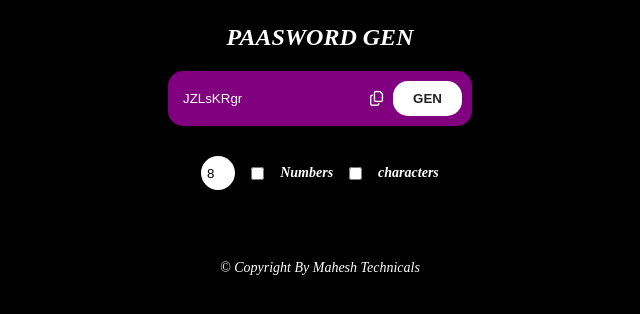
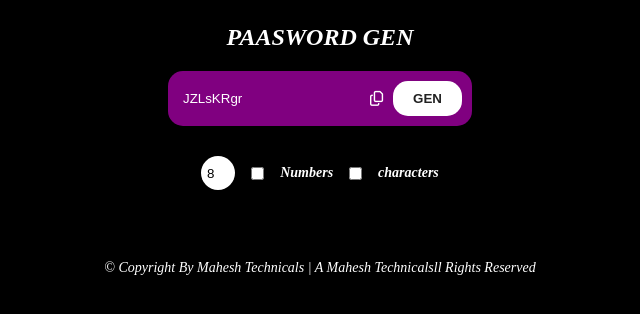
Before and after one commit to Maheshvarma78/Password-Generator, a plain HTML site: page index.html in a window 1280 px wide. Shown: the whole page, without its empty margins (320-960 px from the left). Drawn offline with Linux system fonts and the light colour scheme.

Commit message:
update footer Credits

```diff
--- a/index.html
+++ b/index.html
@@ -32,7 +32,8 @@
       <label for="Numbrrs"> characters </label>
     </div>
 
-    <p>© Copyright By Mahesh Technicals</p>
+
+    <p>© Copyright By <a href="https://maheshtechnicals.com/" target="" _blank>Mahesh Technicals</a> | A <a href="https://maheshtechnicals.com/" target="" _blank>Mahesh Technicals</a>ll Rights Reserved</p>
 
   </div>
 
--- a/style.css
+++ b/style.css
@@ -117,3 +117,13 @@ label {
   text-align: center;
   font-size: 14px;
 }
+
+#main a {
+  text-decoration: none;
+  color: white;
+  cursor: pointer;
+}
+
+#main a:hover {
+  color: purple;
+}
```
